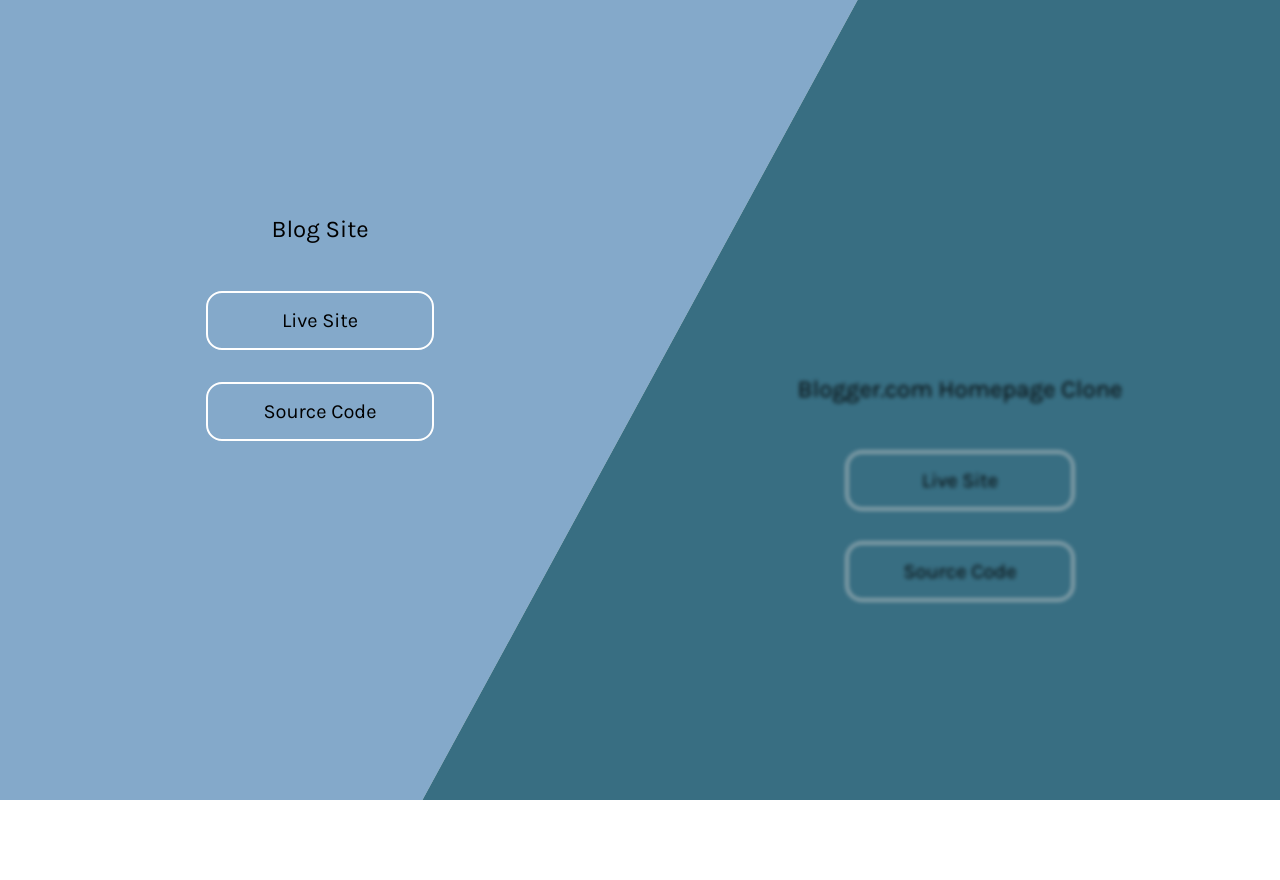
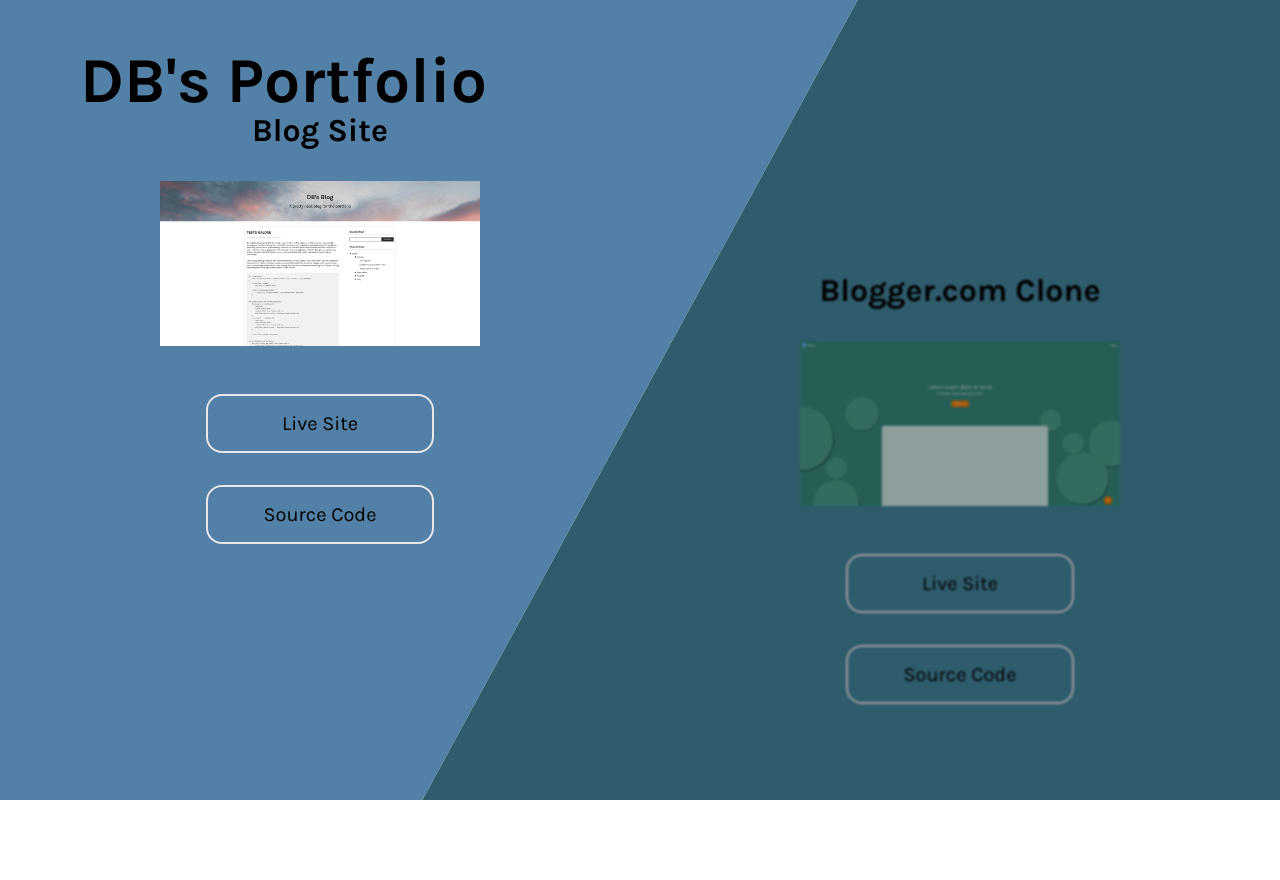
Before and after one commit to d-baublys/portfolio_site, a Django app: page / in a window 1280 px wide. Run offline with Django 5.2, Linux system fonts and the light colour scheme.

Commit message:
Add static site preview images, header, button state styles

```diff
--- a/portfolio/static/portfolio/styles.css
+++ b/portfolio/static/portfolio/styles.css
@@ -16,11 +16,32 @@ body {
     flex-direction: column;
     min-height: 100vh;
     background-color: #ffff;
+    overflow: hidden;
 }
 
 a {
     color: inherit;
     text-decoration: none;
+}
+
+img {
+    margin-bottom: 2rem;
+    width: 50%;
+    height: auto;
+}
+
+.site-header {
+    display: flex;
+    align-items: center;
+    z-index: 1;
+    height: 10rem;
+}
+
+.header-text {
+    display: inline-block;
+    margin-left: 5rem;
+    font-size: 4rem;
+    font-weight: bolder;
 }
 
 .split-section {
@@ -57,7 +78,8 @@ a {
     height: 100%;
 }
 
-.outer-container, .inner-container {
+.outer-container,
+.inner-container {
     display: flex;
     flex-direction: column;
     justify-content: center;
@@ -79,23 +101,30 @@ a {
 
 .section-title {
     margin: 2rem 0;
-    font-size: 1.5rem;
+    font-size: 2rem;
+    font-weight: bold;
 }
 
 .button {
     width: 8rem;
     padding: 1rem 3rem;
     margin: 1rem 0;
-    border: 2px solid #fff;
+    border: 2px solid #e7e7e7;
     border-radius: 1rem;
     text-align: center;
     font-size: 1.25rem;
 }
 
+.button:hover,
+.button:focus {
+    border-color: #fff;
+    color: #ffffff;
+}
+
 .split-section:not(.active) {
-    filter: brightness(0.8);
+    filter: brightness(0.67);
 }
 
 .split-section:not(.active) .outer-container {
-    filter: blur(2px);
+    filter: blur(1px);
 }
--- a/portfolio/templates/portfolio/home.html
+++ b/portfolio/templates/portfolio/home.html
@@ -12,13 +12,15 @@
         rel="stylesheet">
 </head>
 <body>
-    <header></header>
+    <header class="site-header">
+        <span class="header-text">DB's Portfolio</span>
+    </header>
     <div class="split-container">
         <div class="split-section left-section" tabindex="0">
             <div class="outer-container">
                 <div class="inner-container">
                     <div class="section-title">Blog Site</div>
-                    <img src="" alt="" class="section-img">
+                    <img src="{% static 'portfolio/images/blogpreview-1200w.png' %}" alt="" class="section-img">
                     <a href="" class="button" tabindex="0">Live Site</a>
                     <a href="" class="button" tabindex="0">Source Code</a>
                 </div>
@@ -27,8 +29,8 @@
         <div class="split-section right-section" tabindex="0">
             <div class="outer-container">
                 <div class="inner-container">
-                    <div class="section-title">Blogger.com Homepage Clone</div>
-                    <img src="" alt="" class="section-img">
+                    <div class="section-title">Blogger.com Clone</div>
+                    <img src="{% static 'portfolio/images/clonepreview-1200w.png' %}" alt="" class="section-img">
                     <a href="" class="button" tabindex="0">Live Site</a>
                     <a href="" class="button" tabindex="0">Source Code</a>
                 </div>
```
Also changed, not shown: portfolio/static/portfolio/images/blogpreview-1200w.png (added), portfolio/static/portfolio/images/blogpreview-480w.png (added), portfolio/static/portfolio/images/blogpreview-768w.png (added), portfolio/static/portfolio/images/clonepreview-1200w.png (added), portfolio/static/portfolio/images/clonepreview-480w.png (added), portfolio/static/portfolio/images/clonepreview-768w.png (added).
